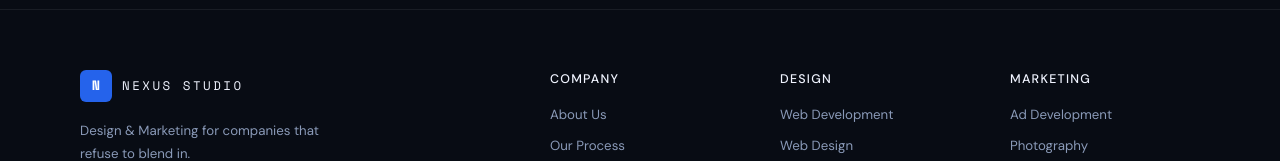
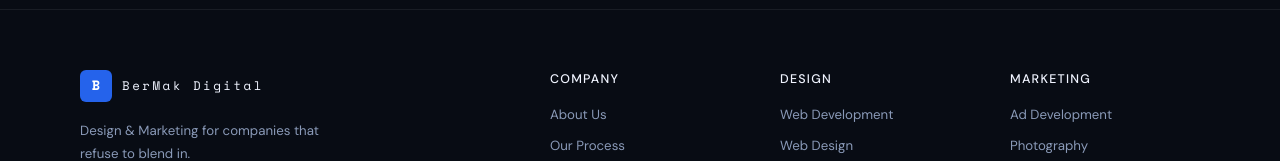
Before and after one commit to atudoroaedesign/site, a React (Vite) app in the folder marketingco/: page /contact in a window 1280 px wide. Shown: the part 791-952 px from the top of the page. Built offline with nearby package versions, Linux system fonts and the light colour scheme.

Commit message:
Name change

```diff
--- a/marketingco/src/components/Footer.jsx
+++ b/marketingco/src/components/Footer.jsx
@@ -7,8 +7,8 @@ function Footer() {
 
         <div className="footer__brand">
           <div className="footer__brand-logo">
-            <span className="nav__logo-mark">N</span>
-            <span className="footer__name">NEXUS STUDIO</span>
+            <span className="nav__logo-mark">B</span>
+            <span className="footer__name">BerMak Digital</span>
           </div>
           <p>Design &amp; Marketing for companies that refuse to blend in.</p>
         </div>
```
